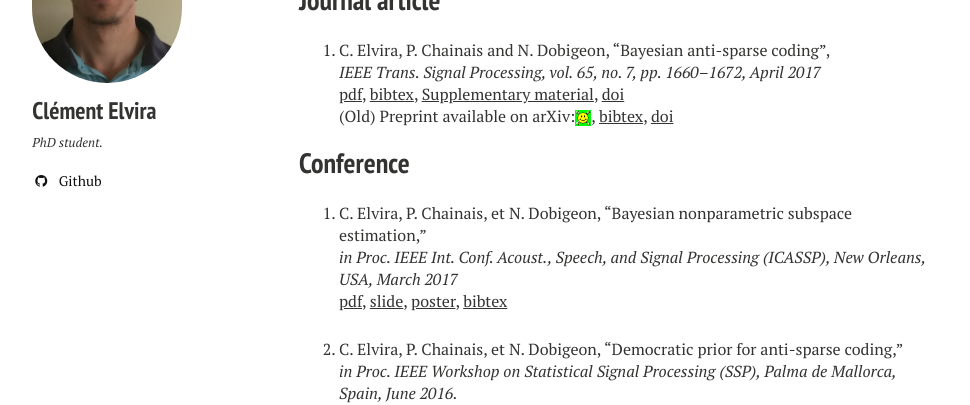
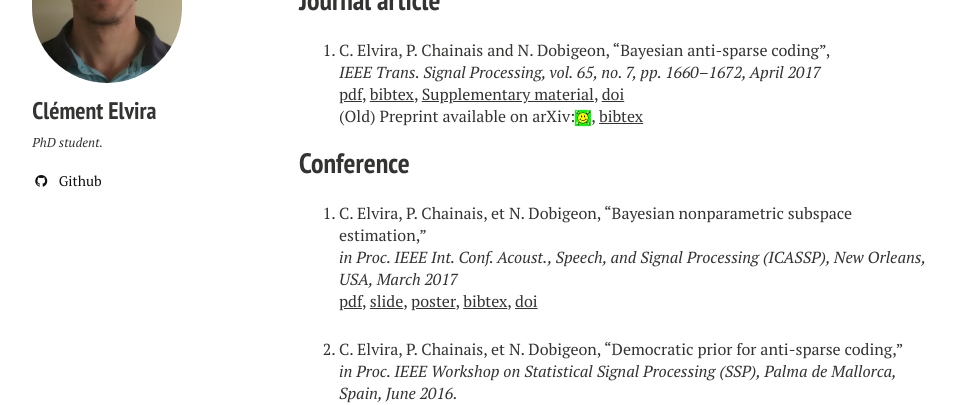
Before and after one commit to c-elvira/c-elvira.github.io-old, a Jekyll site: the page built from publication/index.md, in a window 1280 px wide. Shown: the part 233-638 px from the top of the page, without its empty margins (21-991 px from the left). Built offline with Jekyll 4.4.1, drawn with Linux system fonts in a browser that asks for light colours; nearby versions of some CDN libraries.

Commit message:
Update index.md

```diff
--- a/publication/index.md
+++ b/publication/index.md
@@ -14,13 +14,13 @@ comments: true
 1. C. Elvira, P. Chainais and N. Dobigeon, "Bayesian anti-sparse coding", <br/>
 *IEEE Trans. Signal Processing, vol. 65, no. 7, pp. 1660--1672, April 2017* <br/>
 [pdf](../pdf/elvira2017_TSP.pdf),    [bibtex](../bibtex/elvira2017_TSP.md),    [Supplementary material](../pdf/elvira2017_TSP_supp_mat.pdf),     [doi](https://doi.org/10.1109/TSP.2016.2645543)<br/>
-(Old) Preprint available on arXiv:[![arXiv](../images/logo/arxiv_icon.png)](http://arxiv.org/abs/1512.06086), [bibtex](../bibtex/elvira2017_iccasp.md), [doi](https://doi.org/10.1109/ICASSP.2017.7952556) <br/>
+(Old) Preprint available on arXiv:[![arXiv](../images/logo/arxiv_icon.png)](http://arxiv.org/abs/1512.06086), [bibtex](../bibtex/elvira2017_iccasp.md) <br/>
 
 ## Conference
 
 1. C. Elvira, P. Chainais, et N. Dobigeon, "Bayesian nonparametric subspace estimation," <br/>
 *in Proc. IEEE Int. Conf. Acoust., Speech, and Signal Processing (ICASSP), New Orleans, USA, March 2017* <br/>
-[pdf](../pdf/elvira2017iccasp.pdf), [slide](../pdf/elvira_2017_icassp_slide.pdf), [poster](../pdf/elvira_2017_icassp_poster.pdf), [bibtex](../bibtex/elvira2017_iccasp.md) <br/>
+[pdf](../pdf/elvira2017iccasp.pdf), [slide](../pdf/elvira_2017_icassp_slide.pdf), [poster](../pdf/elvira_2017_icassp_poster.pdf), [bibtex](../bibtex/elvira2017_iccasp.md), [doi](https://doi.org/10.1109/ICASSP.2017.7952556) <br/>
 
 
 
```
